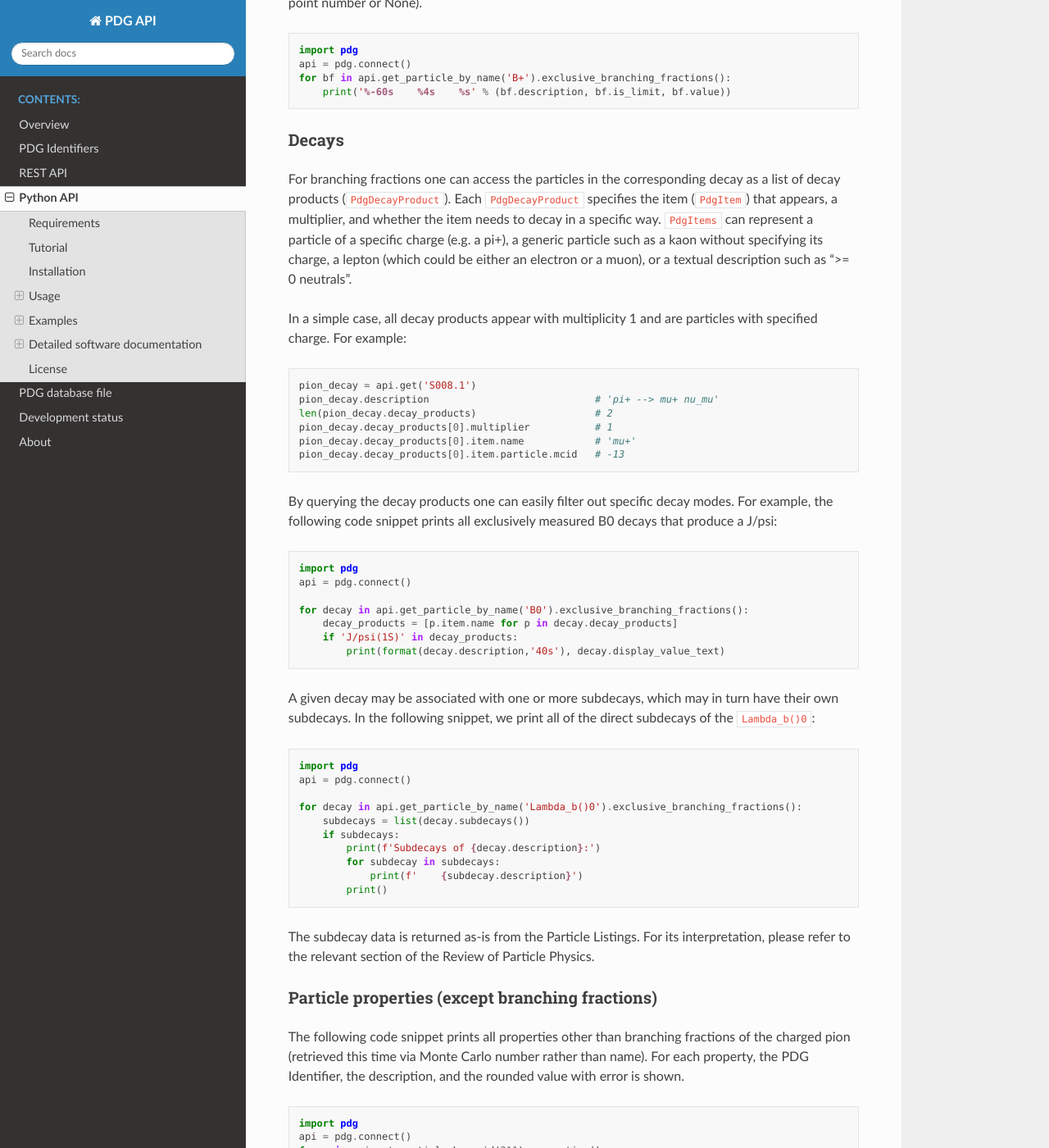
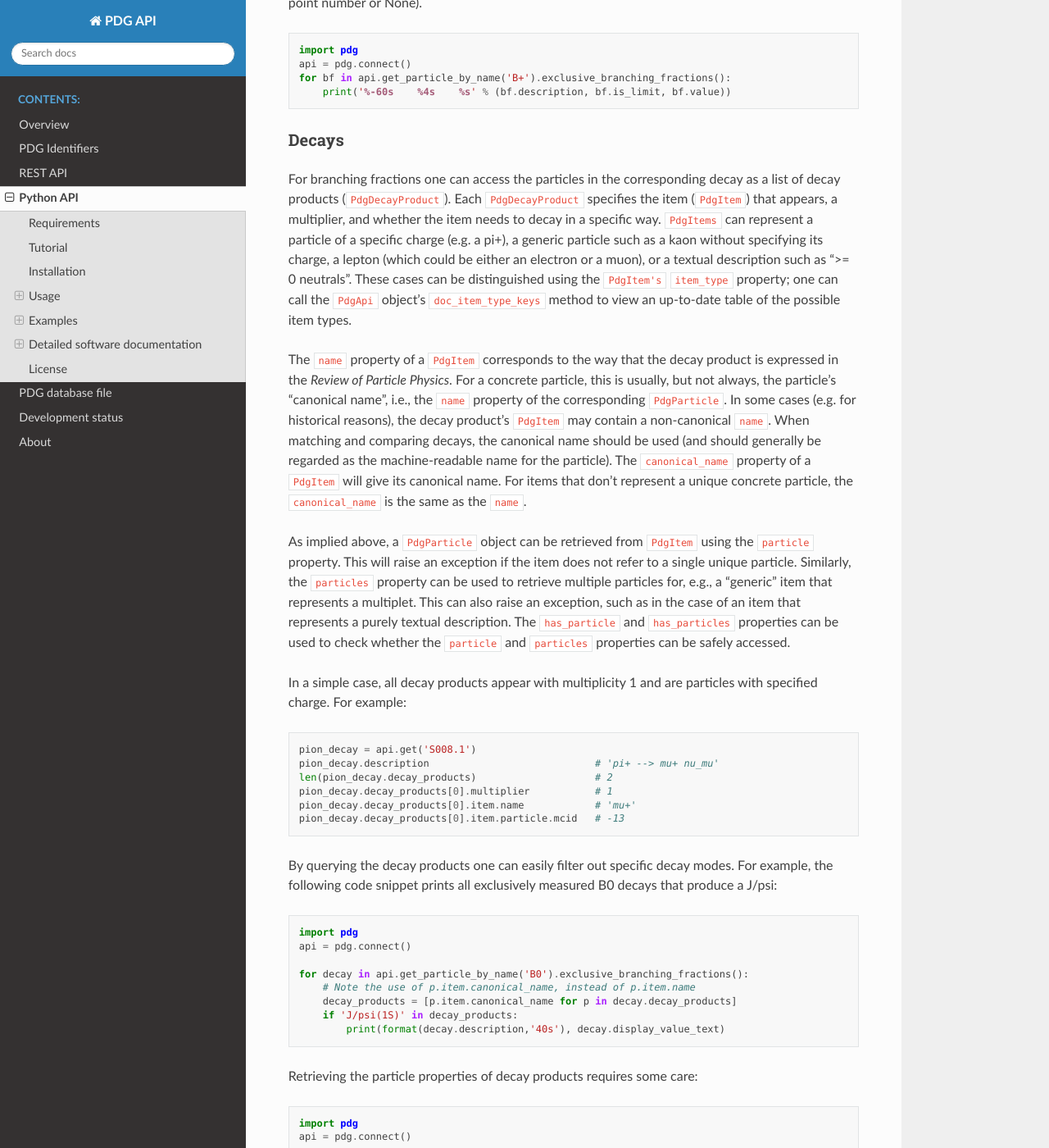
Before and after one commit to particledatagroup/api, a Sphinx documentation site: the page built from docs/source/pythonapi.md, in a window 1280 px wide and 1400 px high, scrolled down 4916 px. Shown: the whole window at 82% size. Built offline with Sphinx 7.4.7 and the Read the Docs theme 3.1.0, drawn with Linux system fonts in a browser that asks for light colours; comment, search, counter and statistics services are not loaded; some of the changed text lies outside the part shown.

Commit message:
Update docs on decay product naming

````diff
--- a/docs/source/pythonapi.md
+++ b/docs/source/pythonapi.md
@@ -210,7 +210,28 @@ For branching fractions one can access the particles in the corresponding decay
 Each `PdgDecayProduct` specifies the item (`PdgItem`) that appears, a multiplier, and whether the item needs to decay
 in a specific way. `PdgItems` can represent a particle of a specific charge (e.g. a pi+), a generic particle such
 as a kaon without specifying its charge, a lepton (which could be either an electron or a muon), or a textual description
-such as ">= 0 neutrals".
+such as ">= 0 neutrals". These cases can be distinguished using the `PdgItem's` `item_type` property; one can call the `PdgApi`
+object's `doc_item_type_keys` method to view an up-to-date table of the possible item types.
+
+The `name` property of a `PdgItem` corresponds to the way that the decay product
+is expressed in the *Review of Particle Physics*. For a concrete particle, this
+is usually, but not always, the particle's "canonical name", i.e., the `name`
+property of the corresponding `PdgParticle`. In some cases (e.g. for historical
+reasons), the decay product's `PdgItem` may contain a non-canonical `name`. When
+matching and comparing decays, the canonical name should be used (and should
+generally be regarded as the machine-readable name for the particle). The
+`canonical_name` property of a `PdgItem` will give its canonical name. For items
+that don't represent a unique concrete particle, the `canonical_name` is the
+same as the `name`.
+
+As implied above, a `PdgParticle` object can be retrieved from `PdgItem` using
+the `particle` property. This will raise an exception if the item does not refer
+to a single unique particle. Similarly, the `particles` property can be used to
+retrieve multiple particles for, e.g., a "generic" item that represents a
+multiplet. This can also raise an exception, such as in the case of an item that
+represents a purely textual description. The `has_particle` and `has_particles`
+properties can be used to check whether the `particle` and `particles`
+properties can be safely accessed.
 
 In a simple case, all decay products appear with multiplicity 1 and are particles with specified charge. For example:
 ```python
@@ -229,9 +250,33 @@ import pdg
 api = pdg.connect()
 
 for decay in api.get_particle_by_name('B0').exclusive_branching_fractions():
-    decay_products = [p.item.name for p in decay.decay_products]
+    # Note the use of p.item.canonical_name, instead of p.item.name
+    decay_products = [p.item.canonical_name for p in decay.decay_products]
     if 'J/psi(1S)' in decay_products:
         print(format(decay.description,'40s'), decay.display_value_text)
+```
+
+Retrieving the particle properties of decay products requires some care:
+```python
+import pdg
+api = pdg.connect()
+
+for decay in api.get_particle_by_name('B0').exclusive_branching_fractions():
+    print(f'Masses of decay products for {decay.description}')
+    for product in decay.decay_products:
+        item = product.item
+        if item.has_particle:
+            p = item.particle
+            mass = p.mass if p.has_mass_entry else None
+            print(f'{item.name} (concrete): {mass} GeV')
+        elif item.has_particles:
+            masses = [p.mass if p.has_mass_entry else None
+                      for p in item.particles]
+            if all(m == masses[0] for m in masses):
+                print(f'{item.name} (generic): {masses[0]} GeV')
+            else:
+                print(f'{item.name} (generic): No unique mass!')
+    print()
 ```
 
 A given decay may be associated with one or more subdecays, which may in turn have their own subdecays. In the following snippet, we print all of the direct subdecays of the `Lambda_b()0`:
````
